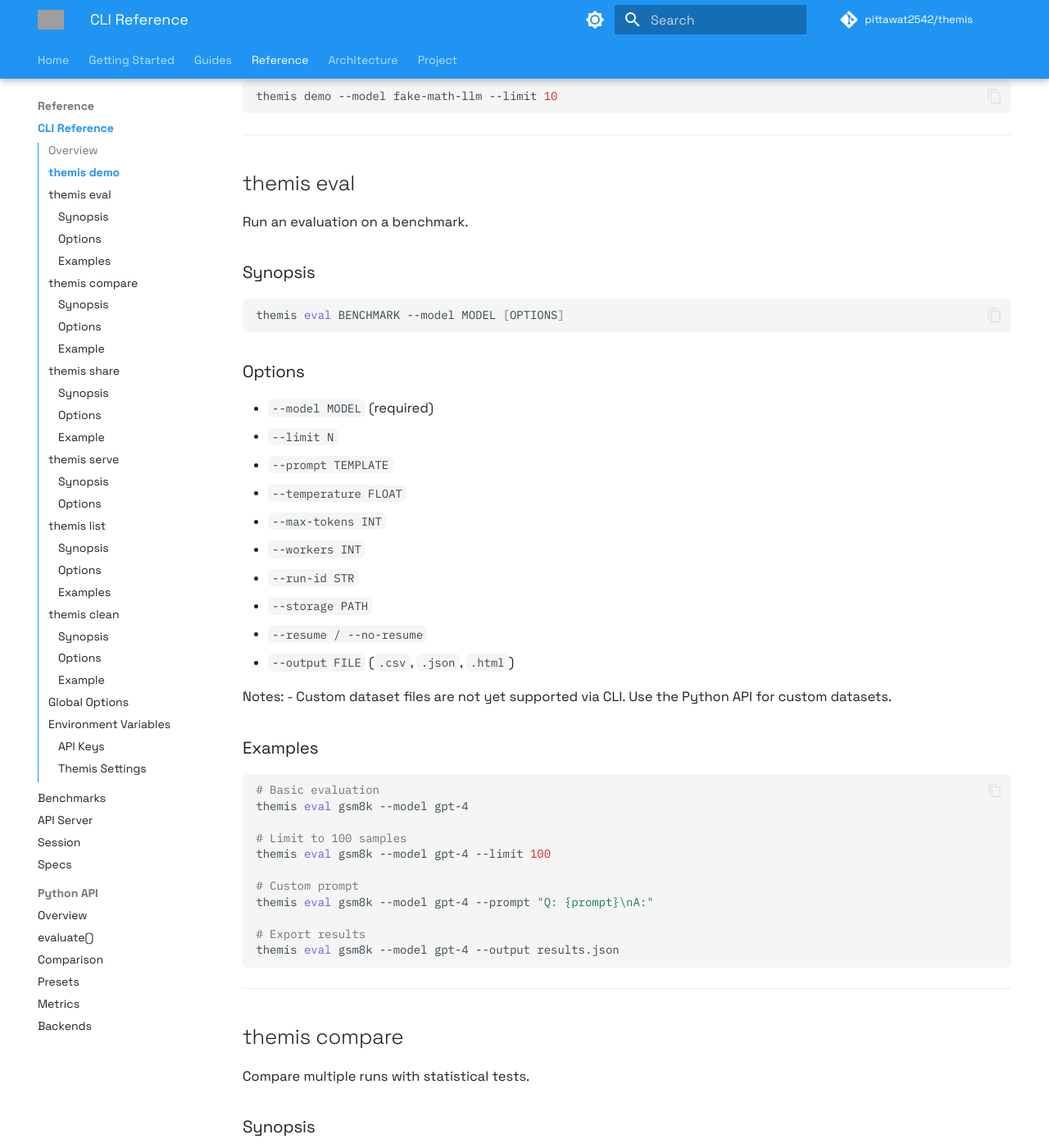
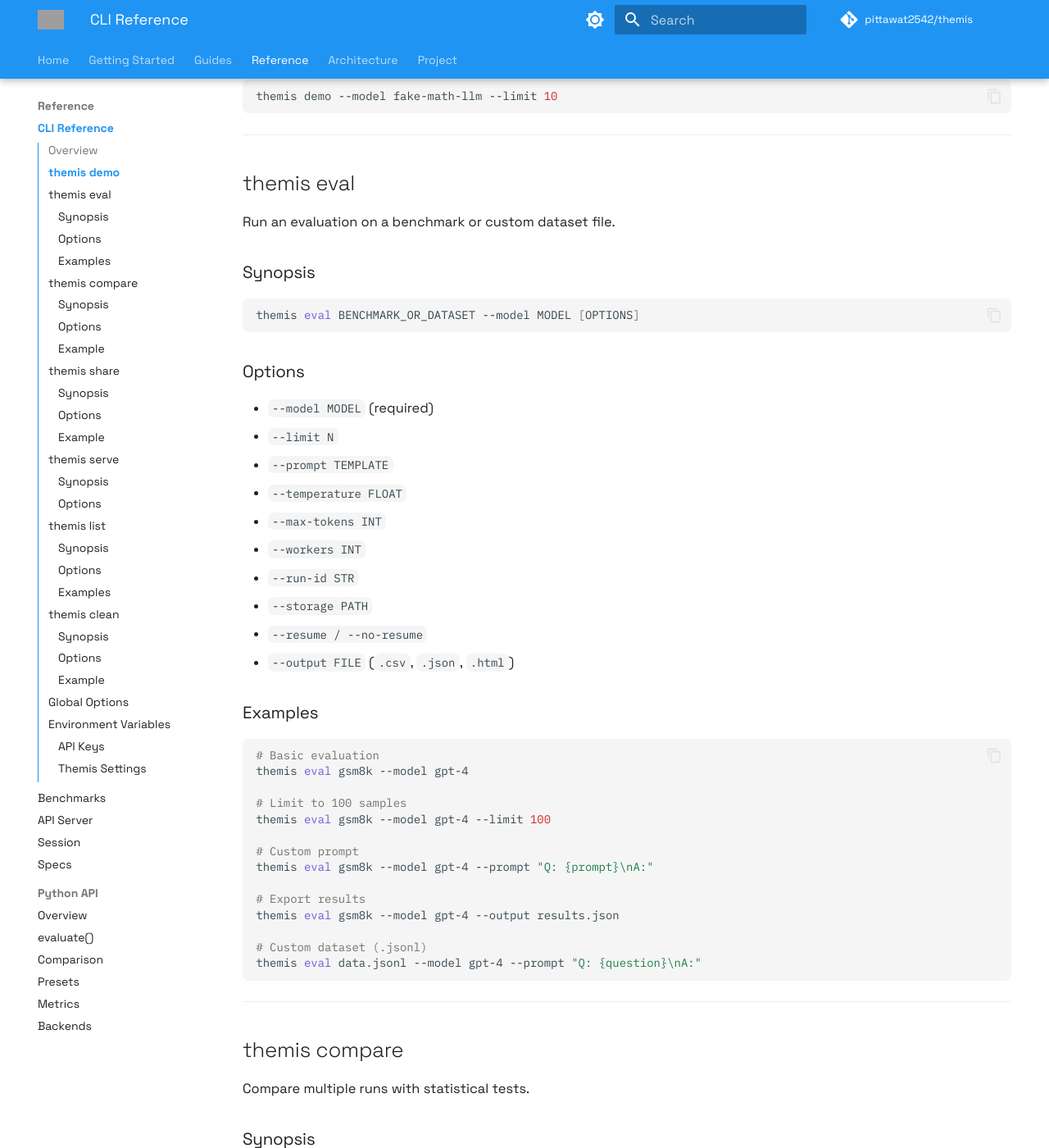
Before and after one commit to Pittawat2542/themis, an MkDocs documentation site: the page built from docs/guides/cli.md, in a window 1280 px wide and 1400 px high, scrolled down 700 px. Shown: the whole window at 82% size. Built offline with MkDocs 1.6.1 and Material for MkDocs 9.7.7, drawn with Linux system fonts in a browser that asks for light colours; comment, search, counter and statistics services are not loaded; the version menu is left out; grey boxes are pictures that could not be loaded.

Commit message:
Document 1.1.0 changes and migration notes

````diff
--- a/docs/guides/cli.md
+++ b/docs/guides/cli.md
@@ -32,12 +32,12 @@ themis demo --model fake-math-llm --limit 10
 
 ## themis eval
 
-Run an evaluation on a benchmark.
+Run an evaluation on a benchmark or custom dataset file.
 
 ### Synopsis
 
 ```bash
-themis eval BENCHMARK --model MODEL [OPTIONS]
+themis eval BENCHMARK_OR_DATASET --model MODEL [OPTIONS]
 ```
 
 ### Options
@@ -53,9 +53,6 @@ themis eval BENCHMARK --model MODEL [OPTIONS]
 - `--resume / --no-resume`
 - `--output FILE` (`.csv`, `.json`, `.html`)
 
-Notes:
-- Custom dataset files are not yet supported via CLI. Use the Python API for custom datasets.
-
 ### Examples
 
 ```bash
@@ -70,6 +67,9 @@ themis eval gsm8k --model gpt-4 --prompt "Q: {prompt}\nA:"
 
 # Export results
 themis eval gsm8k --model gpt-4 --output results.json
+
+# Custom dataset (.jsonl)
+themis eval data.jsonl --model gpt-4 --prompt "Q: {question}\nA:"
 ```
 
 ---
````
Also changed, not shown: CHANGELOG.md (+23 -0 lines), docs/ARCHITECTURE.md (+1 -1 lines), docs/api/comparison.md (+2 -0 lines).
